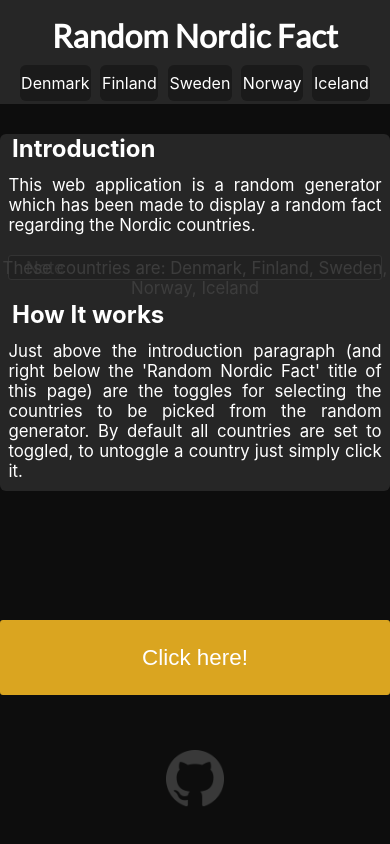
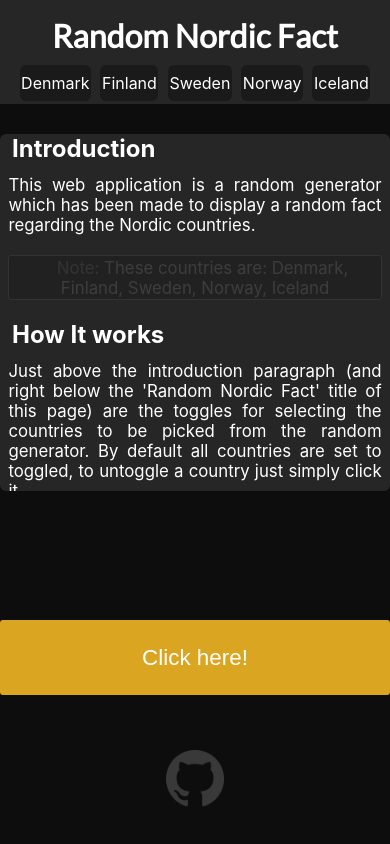
Before and after one commit to Daniel-K-Miller/Random-Nordic-Fact, a React (Create React App) app: page / in a window 390 px wide. Built offline with nearby package versions, Linux system fonts and the light colour scheme.

Commit message:
mobile styling is now fully responsive. TODO: add social media buttons for mobile and tablet styling

```diff
--- a/src/modules/CombinedFact.js
+++ b/src/modules/CombinedFact.js
@@ -9,7 +9,7 @@ const Wrapper = styled.article`
   margin: 1em auto;
   align-items: center;
   position: relative;
-  height: 200px;
+  height: 25vh;
   margin-top: 50px;
 
     // tablet
--- a/src/modules/Intro.js
+++ b/src/modules/Intro.js
@@ -58,14 +58,22 @@ const Note = styled.p`
         opacity: 1;
         transition: all .3s ease-in-out;
     }
+    // tablet
+    @media (min-width: 768px) and (max-width: 1024px) {
+
+        background-color: blue;
+
+    }
+    // Potrait mobile
+    @media (min-width: 320px) and (max-width: 480px) {
+
+        text-align: center;
+
+    }
 `
 const NoteText = styled.span`
     color: white;
-    text-indent: 0;
-    left: 0;
-    right: 0;
-    text-align: center;
-    position: absolute;
+
 `
 class Intro extends Component {
     render() {
@@ -74,22 +82,22 @@ class Intro extends Component {
                 <SubHeading>Introduction</SubHeading>
                 <Paragraph>
                     This web application is a random generator which has been made to display a random fact regarding the Nordic countries.
-                    <Note>Note<NoteText>These countries are: Denmark, Finland, Sweden, Norway, Iceland</NoteText></Note>
+                    <Note>Note: <NoteText>These countries are: Denmark, Finland, Sweden, Norway, Iceland</NoteText></Note>
                 </Paragraph>
                 <SubHeading>How It works</SubHeading>
                 <Paragraph>
                     Just above the introduction paragraph (and right below the 'Random Nordic Fact' title of this page) are the toggles for
                     selecting the countries to be picked from the random generator. By default all countries are set to toggled, to untoggle a
                     country just simply click it.
-                    <Note>Note<NoteText>at least one country must be selected at all times</NoteText></Note>
+                    <Note>Note: <NoteText>at least one country must be selected at all times</NoteText></Note>
                 </Paragraph>
                 <Paragraph>
-                    - Once more than one fact has been displayed, the 'past facts' section will become active. This section can be hovered over (or
+                    Once more than one fact has been displayed, the 'past facts' section will become active. This section can be hovered over (or
                     touched on mobile) to show the previous facts that have been displayed.
-                    <Note>Note<NoteText>only the previous three facts can be selected from</NoteText></Note>
+                    <Note>Note: <NoteText>only the previous three facts can be selected from</NoteText></Note>
                 </Paragraph>
                 <Paragraph>
-                    - To start the application just click the 'Click Here' button displayed below. To display another fact click the 'Click again!'
+                    To start the application just click the 'Click Here' button displayed below. To display another fact click the 'Click again!'
                     button.
                 </Paragraph>
             </Wrapper>
--- a/src/modules/PastFacts.js
+++ b/src/modules/PastFacts.js
@@ -2,7 +2,7 @@ import React, { Component } from 'react';
 import styled from 'styled-components';
 import uuid from 'uuid';
 
-const Wrapper = styled.article`
+const Wrapper = styled.section`
 
     display: flex;
     flex-direction: column;
@@ -31,13 +31,31 @@ const Wrapper = styled.article`
     // Potrait mobile
     @media (min-width: 320px) and (max-width: 480px) {
 
-        flex-direction: row;
+        flex-direction: column;
+        padding-top: 0;
+        height: 0;
 
     }
+`
+const InnerWrapper = styled.section`
+    display: flex;
+    flex-direction: row;
 `
 
 const SubHeading = styled.h1`
     color: white;
+    // tablet
+    @media (min-width: 768px) and (max-width: 1024px) {
+
+
+
+    }
+    // Potrait mobile
+    @media (min-width: 320px) and (max-width: 480px) {
+
+        margin-bottom: 2vh;
+
+    }
 `
 const PastFact = styled.h2`
   color: white;
@@ -71,7 +89,7 @@ const PastFact = styled.h2`
 
         padding: .5em 0;
         margin: 0 .5em;
-        width: 5em;
+        width: 25vw;
 
     }
 `
@@ -81,7 +99,9 @@ class PastFacts extends Component {
         return (
             <Wrapper>
                 {this.props.lastCountries.length > 0 &&<SubHeading>Past Facts</SubHeading>}
-                {this.props.lastCountries.map((x, index) => (<PastFact key={uuid.v4()} onMouseEnter={() => this.props.handleMouseOver(index)} onMouseLeave={this.props.handleMouseOut} fact={this.props.lastFacts[index]}>{x}</PastFact>))}
+                <InnerWrapper>
+                    {this.props.lastCountries.map((x, index) => (<PastFact key={uuid.v4()} onMouseEnter={() => this.props.handleMouseOver(index)} onMouseLeave={this.props.handleMouseOut} fact={this.props.lastFacts[index]}>{x}</PastFact>))}
+                </InnerWrapper>
             </Wrapper>
 
         )
```
